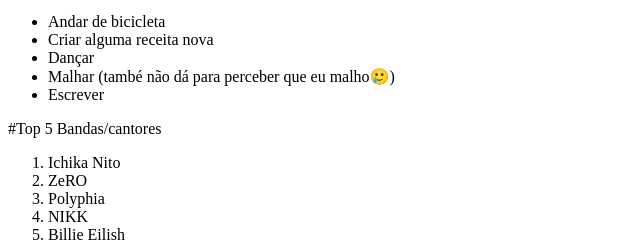
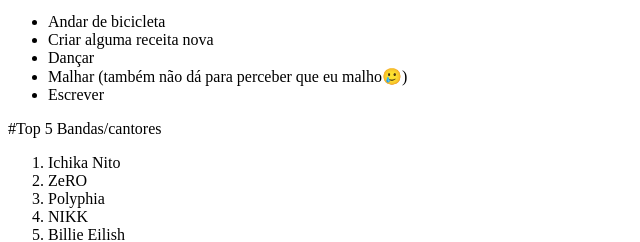
Before and after one commit to anderson3001/HTML-INjunior, a plain HTML site: page paginaindividualLeonardo.html in a window 1280 px wide. Shown: the part 519-761 px from the top of the page, 0-640 px from the left. Drawn offline with Linux system fonts and the light colour scheme.

Commit message:
consertando erros paginaindividualLeonardo.html

```diff
--- a/paginaindividualLeonardo.html
+++ b/paginaindividualLeonardo.html
@@ -21,7 +21,7 @@
     <li>Andar de bicicleta</li>
     <li>Criar alguma receita nova</li>
     <li>Dançar</li>
-    <li>Malhar (també não dá para perceber que eu malho🥲)</li>
+    <li>Malhar (também não dá para perceber que eu malho🥲)</li>
     <li>Escrever</li>
   </ul>
   <p>#Top 5 Bandas/cantores</p>
```
